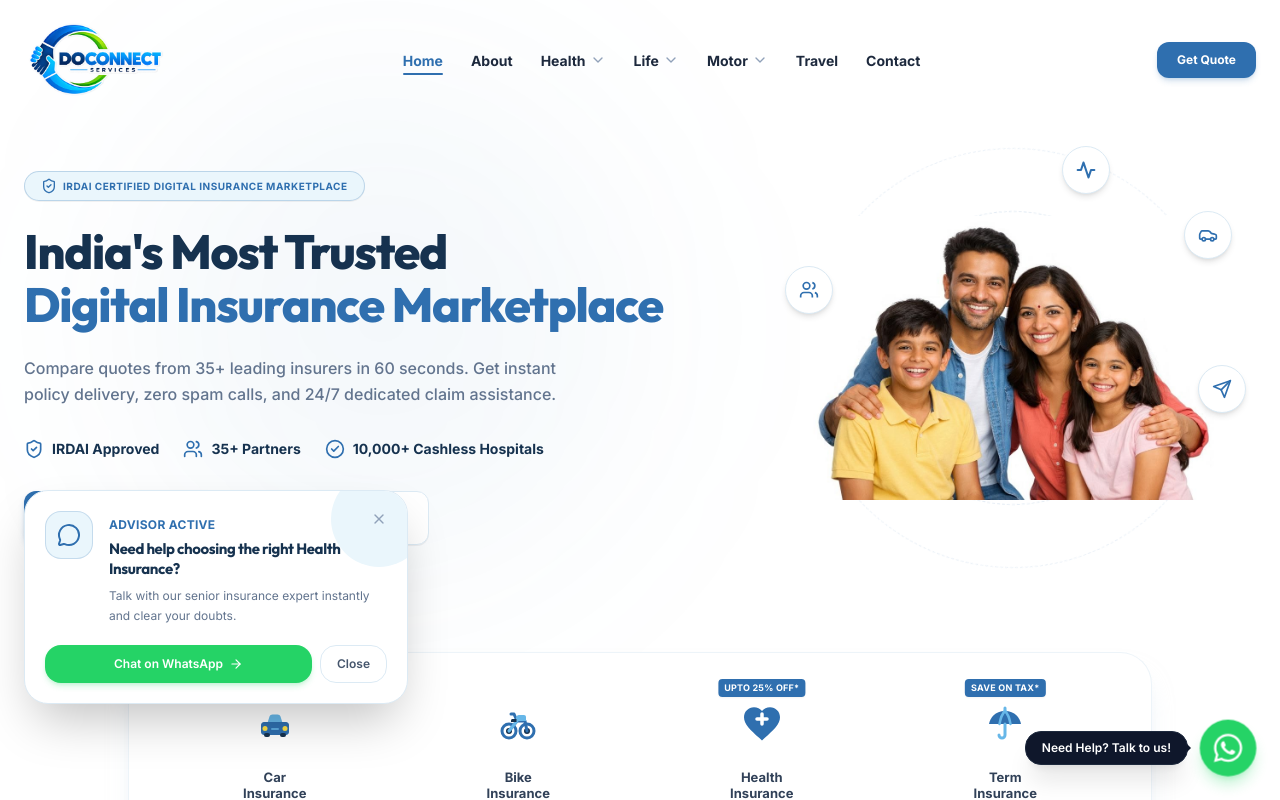
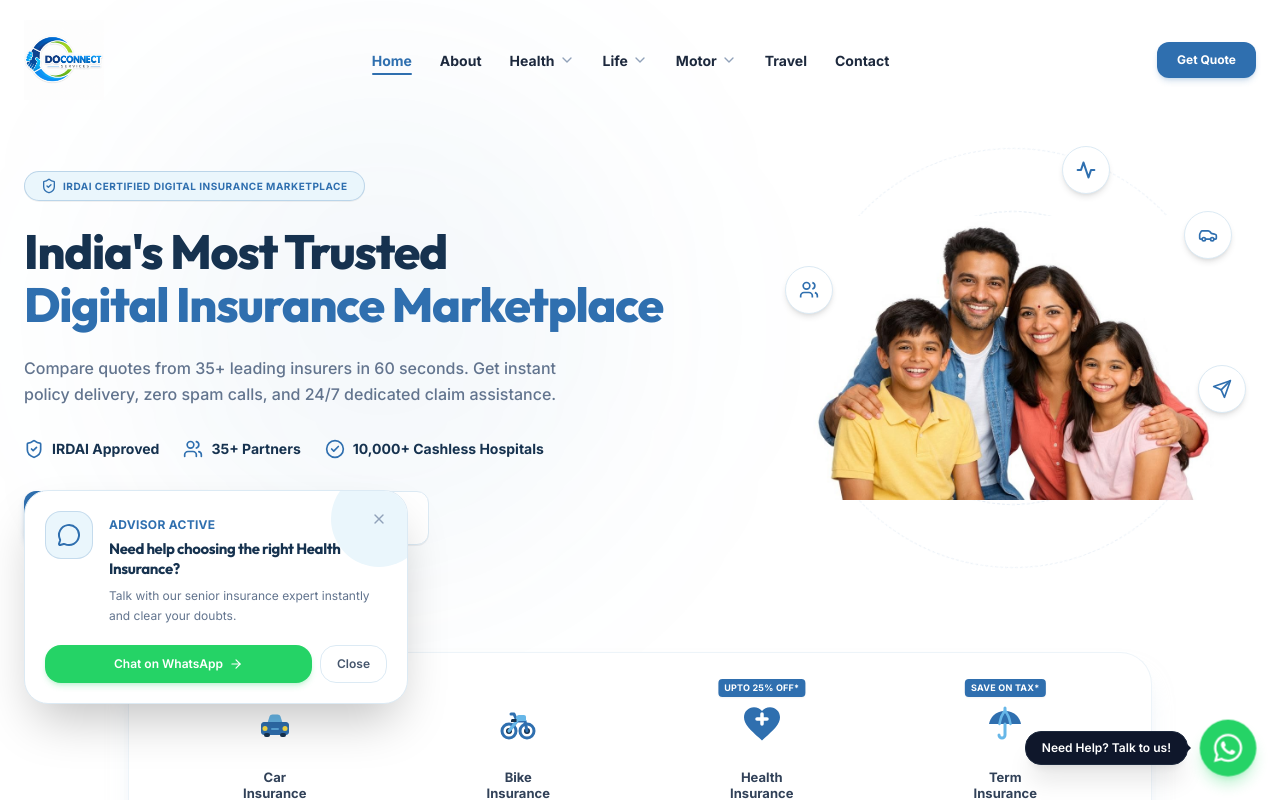
Before and after one commit to mayankk-1803/doconnect, a React (Vite) app: page / in a window 1280 px wide. Shown: the top 800 px of the page. Built offline with nearby package versions, Linux system fonts and the light colour scheme.

Commit message:
updated logo

```diff
--- a/index.html
+++ b/index.html
@@ -13,7 +13,7 @@
   <meta property="og:title" content="DoConnect | Premium Digital Insurance Marketplace" />
   <meta property="og:description"
     content="Compare 100+ insurance plans from India's top insurers. Save tax under Section 80D, get instant cashless approvals, and unbiased expert consults." />
-  <meta property="og:image" content="/logo.png" />
+  <meta property="og:image" content="/logo1.png" />
   <meta name="twitter:card" content="summary_large_image" />
   <meta name="twitter:title" content="DoConnect | Premium Digital Insurance Marketplace" />
   <meta name="twitter:description" content="Compare 100+ insurance plans from India's top insurers." />
--- a/src/layout/Footer.jsx
+++ b/src/layout/Footer.jsx
@@ -189,7 +189,7 @@ const Footer = () => {
           <div className="footer-grid-column space-y-5 text-left">
             <Link to="/" className="flex items-center gap-3 group">
               <img
-                src="/logo.png"
+                src="/logo1.png"
                 alt={BRAND_CONFIG.name}
                 className="h-20 w-auto object-contain transition-transform duration-300 group-hover:scale-105"
               />
--- a/src/layout/Navbar.jsx
+++ b/src/layout/Navbar.jsx
@@ -122,7 +122,7 @@ const Navbar = () => {
             aria-label="DoConnect Home"
           >
             <img
-              src="/logo.png"
+              src="/logo1.png"
               alt={BRAND_CONFIG.name}
               className="h-16 md:h-20 w-auto object-contain transition-transform duration-300 group-hover:scale-105"
             />
@@ -229,7 +229,7 @@ const Navbar = () => {
         <div>
           <div className="flex items-center justify-between pb-6 border-b border-slate-100">
             <img
-              src="/logo.png"
+              src="/logo1.png"
               alt={BRAND_CONFIG.name}
               className="h-14 w-auto object-contain"
             />
```
Also changed, not shown: public/logo1.png (added).
